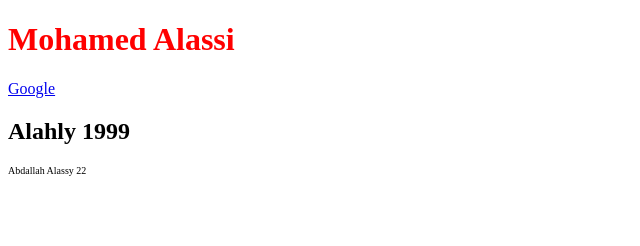
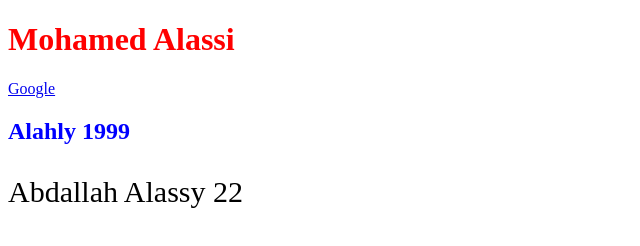
Before and after one commit to Abdallah-alassy/test_get, a plain HTML site: page index.html in a window 1280 px wide. Shown: the whole page, without its empty margins (0-640 px from the left). Drawn offline with Linux system fonts and the light colour scheme.

Commit message:
Update main.css

```diff
--- a/css/main.css
+++ b/css/main.css
@@ -5,3 +5,10 @@ h1 {
 p {
     font-size: 10px;
 }
+
+h2{
+    color:blue;
+}
+P{
+font-size:30px;
+}
```
